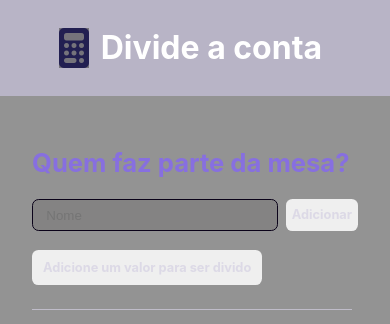
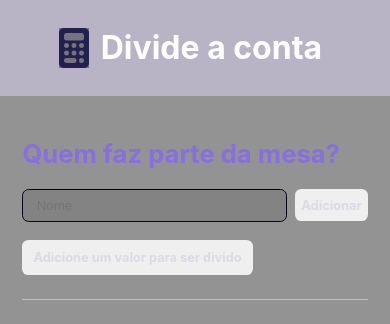
Before and after one commit to Julia-slvbrg/split-the-bill, a React (Vite) app: page / in a window 390 px wide. Shown: the top 324 px of the page. Built offline with nearby package versions, Linux system fonts and the light colour scheme.

Commit message:
style: button, input and divisor sizes adapted to different mobile screen sizes

```diff
--- a/src/components/clientCard/ClientCardStyle.jsx
+++ b/src/components/clientCard/ClientCardStyle.jsx
@@ -7,7 +7,7 @@ export const CardBtnSection = styled.section`
     justify-content: start;
 
     & p{
-        width: 20em;
+        width: 25em;
     }
     .removeClientBtn{
         width: 1.8em;
--- /dev/null
+++ b/src/components/clientCheckInput/ClientCheckInputStyle.jsx
@@ -0,0 +1,9 @@
+import styled from "styled-components";
+
+export const Label = styled.label`
+    display: flex;
+    flex-direction: row;
+    align-items: center;
+    justify-content: start;
+
+`
--- a/src/components/clientCheckInput/clientCheckInput.jsx
+++ b/src/components/clientCheckInput/clientCheckInput.jsx
@@ -1,7 +1,8 @@
+import { Label } from "./ClientCheckInputStyle"
+
 export const ClientCheckInput = ({ name, index, checkedState, handleOnChange }) => {
     return(
-
-        <label>
+        <Label>
             <input
                 type="checkbox"
                 id={`custom-checkbox-${index}`}
@@ -11,7 +12,7 @@ export const ClientCheckInput = ({ name, index, checkedState, handleOnChange })
                 onChange={() => handleOnChange(index)}
             />
             {name}
-        </label>
+        </Label>
     )
 }
 
--- a/src/components/modal/ServiceTaxModalStyle.jsx
+++ b/src/components/modal/ServiceTaxModalStyle.jsx
@@ -28,7 +28,6 @@ export const ContentContainer = styled.div`
     height: 9em;
     display: grid;
     grid-template-rows: 1fr 1fr 1fr;
-
 `
 export const CloseBtnSection = styled.section`
     grid-row: 1/2;
@@ -45,6 +44,9 @@ export const CloseBtn = styled.button`
     .material-symbols-outlined{
         scale: .6;
     }
+    &:active{
+        color: #fff;
+    }
 `
 export const Heading = styled.h1`
     font-size: 1.2em;
@@ -55,10 +57,13 @@ export const TaxBtnSection = styled.section`
     flex-direction: row;
     gap: 2em;
     justify-content: center;
-
     & button{
         margin-top: 1em;
         height: 2em;
         width: 4em;
+        &:active{
+            text-decoration: underline;
+            color: #fff;
+        }
     }
 `
--- a/src/index.css
+++ b/src/index.css
@@ -2,11 +2,9 @@
   font-family: Inter, system-ui, Avenir, Helvetica, Arial, sans-serif;
   line-height: 1.5;
   font-weight: 400;
-
   color-scheme: light dark;
   color: #876fe0;
   background-color: rgba(70, 69, 69, 0.582);
-
   font-synthesis: none;
   text-rendering: optimizeLegibility;
   -webkit-font-smoothing: antialiased;
--- a/src/pages/addValuePage/AddValuePage.jsx
+++ b/src/pages/addValuePage/AddValuePage.jsx
@@ -1,17 +1,16 @@
 import { useNavigate } from "react-router";
-import ClientCheckInput from "../../components/clientCheckInput/clientCheckInput";
+import ClientCheckInput from "../../components/clientCheckInput/ClientCheckInput";
 import { GlobalContext } from "../../contexts/GlobalContext";
 import { useContext, useEffect } from "react"
 import { goToMainPage } from "../../routes/coordinator";
 import ClientCard from "../../components/clientCard/ClientCard";
 import ServiceTaxModal from "../../components/modal/ServiceTaxModal";
-import { Wrapper, Form, Input, CheckSection, Division } from "./AddValuePageStyle";
+import { Wrapper, Form, Input, CheckSection, Division, FormSection } from "./AddValuePageStyle";
 import { Header } from "../../components/header/Header";
 
 export const AddValuePage = () => {
     const context = useContext(GlobalContext);
     const navigate = useNavigate();
-
     const {newValue, valueHandler, addOrder, payingClients, setPayingClients, checkedState, setCheckedState, reset, openModal, setOpenModal, addServiceTax, stateClientList} = context;
 
     useEffect(()=> {
@@ -53,7 +52,7 @@ export const AddValuePage = () => {
                 >Redefinir os cliente da mesa</button>
 
                 <Form onSubmit={addOrder}>
-                    <section>
+                    <FormSection>
                     <label htmlFor="value">
                             Valor a ser dividido (R$):
                         </label>
@@ -65,7 +64,7 @@ export const AddValuePage = () => {
                                 onChange={valueHandler}
                                 required
                             />
-                    </section>
+                    </FormSection>
                     Dividir entre quem?
                     <CheckSection>
                         {stateClientList.clientList.map((client, index) => {
@@ -82,12 +81,9 @@ export const AddValuePage = () => {
                         })}
                     </CheckSection>
                     <button
-
                         className="addValueBtn"
                         type="submit"
-                    >
-                            Adicionar valor
-                    </button>
+                    >Adicionar valor</button>
                 </Form>
 
                 <>
--- a/src/pages/addValuePage/AddValuePageStyle.jsx
+++ b/src/pages/addValuePage/AddValuePageStyle.jsx
@@ -7,16 +7,31 @@ export const Wrapper = styled.div`
         font-weight: 700;
         font-size: .8em;
         border: none;
-        border-radius: .5em;
+        border-radius: 5px;
         color: #d3cfe2ae;
+
+        &:active{
+            text-decoration: underline;
+            color: #fff;
+        }
     }
      .resetTableBtn{
         margin-top: 1em;
+        margin-bottom: 1em;
         height: 2em;
         width: 16em;
     }
     .addValueBtn, .closeCheckgBtn{
-        width: 28em;
+        @media screen and (max-width: 365px) {
+            width: 25em;
+        }
+        @media screen and (min-width: 366px) and (max-width: 390px) {
+            width: 27em;
+        }
+        @media screen and (min-width: 420px) and (max-width: 460px) {
+            width: 31em;
+        }
+        width: 29.5em;
         height: 2em;
         margin: .4em 0;
     }
@@ -25,17 +40,23 @@ export const Form = styled.form`
     display: flex;
     flex-direction: column;
 `
+export const FormSection = styled.section`
+    display: flex;
+    flex-direction: row;
+    align-items: center;
+`
 export const Input = styled.input`
     margin: 1.5em 0 1em .8em;
     height: 1.4em;
+    width: 10em;
     border-radius: .45em;
     border: .1px solid #0b031a;
     background-color: rgba(112, 110, 110, 0.432);
 `
 export const CheckSection = styled.section`
-    margin: .5em 0 .3em 0;
+    margin: .5em 0 .8em 0;
     display: grid;
-    grid-template-columns: 1fr 1fr;
+    grid-template-columns: 160px 160px;
     justify-content: start;
     align-items: center;
     row-gap: .3em;
@@ -43,6 +64,19 @@ export const CheckSection = styled.section`
 export const Division = styled.div`
     margin: 1em 0;
     background-color:  #d3cfe2ae;
-    width: 22em;
+    width: 20em;
     height: .06em;
+
+    @media screen and (min-width: 360px) and (max-width: 365px) {
+        width: 25em;
+    }
+    @media screen and (min-width: 366px) and (max-width: 390px) {
+        width: 21.55em;
+    }
+    @media screen and (min-width: 395px) and (max-width: 419px) {
+        width: 23.6em;
+    }
+    @media screen and (min-width: 420px) and (max-width: 460px) {
+        width: 24.8em;
+    }
 `
--- a/src/pages/finalValuePage/FinalValuePage.jsx
+++ b/src/pages/finalValuePage/FinalValuePage.jsx
@@ -9,7 +9,6 @@ import { Header } from "../../components/header/Header";
 function FinalValuePage() {
     const context = useContext(GlobalContext);
     const navigate = useNavigate();
-
     const { stateClientList } = context;
 
     const resetTable = () => {
--- a/src/pages/finalValuePage/FinalValuePageStyle.jsx
+++ b/src/pages/finalValuePage/FinalValuePageStyle.jsx
@@ -9,7 +9,6 @@ export const Title = styled.h1`
     margin-bottom: 1.8em;
 `
 export const ResetTableBtn = styled.button`
-    color: #FFFF;
     font-family: 'Inter', sans-serif;
     font-weight: 700;
     font-size: .8em;
@@ -20,4 +19,18 @@ export const ResetTableBtn = styled.button`
     height: 2.5em;
     width: 28em;
     margin-top: 3em;
+
+    &:active{
+        text-decoration: underline;
+        color: #fff;
+    }
+    @media screen and (max-width: 365px) {
+        width: 25em;
+    }
+    @media screen and (min-width: 366px) and (max-width: 390px) {
+        width: 27em;
+    }
+    @media screen and (min-width: 420px) and (max-width: 460px) {
+        width: 31em;
+    }
 `
--- a/src/pages/mainPage/MainPage.jsx
+++ b/src/pages/mainPage/MainPage.jsx
@@ -3,7 +3,7 @@ import ClientCard from "../../components/clientCard/ClientCard";
 import { GlobalContext } from "../../contexts/GlobalContext";
 import { useContext } from "react";
 import { goToAddValuePage } from "../../routes/coordinator";
-import { Form, Title, Input, Wrapper, AddValueSection, Division, MainPageContainer } from "./MainPageStyle";
+import { Form, Title, Input, Wrapper, AddValueSection, Division } from "./MainPageStyle";
 import { Header } from "../../components/header/Header";
 
 function MainPage() {
@@ -22,7 +22,7 @@ function MainPage() {
     };
 
     return(
-        <MainPageContainer>
+        <>
             <Header/>
             <Wrapper>
 
@@ -69,7 +69,7 @@ function MainPage() {
                     })}
                 </section>
             </Wrapper>
-        </MainPageContainer>
+        </>
     )
 }
 
--- a/src/pages/mainPage/MainPageStyle.jsx
+++ b/src/pages/mainPage/MainPageStyle.jsx
@@ -1,13 +1,9 @@
 import styled from "styled-components";
 
-export const MainPageContainer = styled.div`
-    padding: -22em;
-`
 export const Wrapper = styled.div`
-    padding: 2em;
-
+    padding: 1em;
+    margin: .4em;
     & button{
-        color: #FFFF;
         font-family: 'Inter', sans-serif;
         font-weight: 700;
         font-size: .8em;
@@ -15,6 +11,11 @@ export const Wrapper = styled.div`
         border-radius: .5em;
         height: 100%;
         color: #d3cfe2ae;
+
+            &:active{
+                text-decoration: underline;
+                color: #fff;
+            }
     }
 `
 export const Title = styled.h1`
@@ -46,6 +47,6 @@ export const AddValueSection = styled.section`
 `
 export const Division = styled.div`
     background-color:  #d3cfe2ae;
-    width: 20em;
+    width: 100%;
     height: .06em;
 `
```
